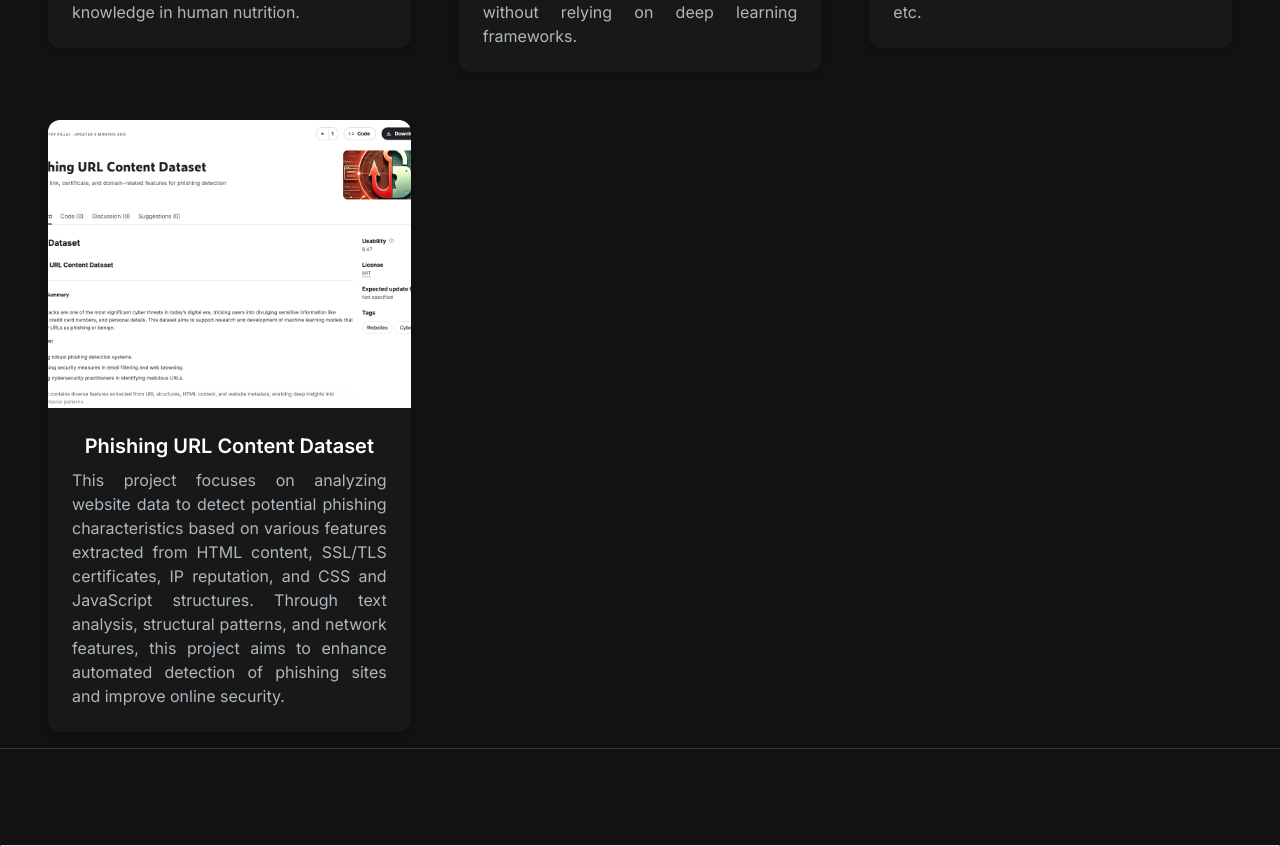
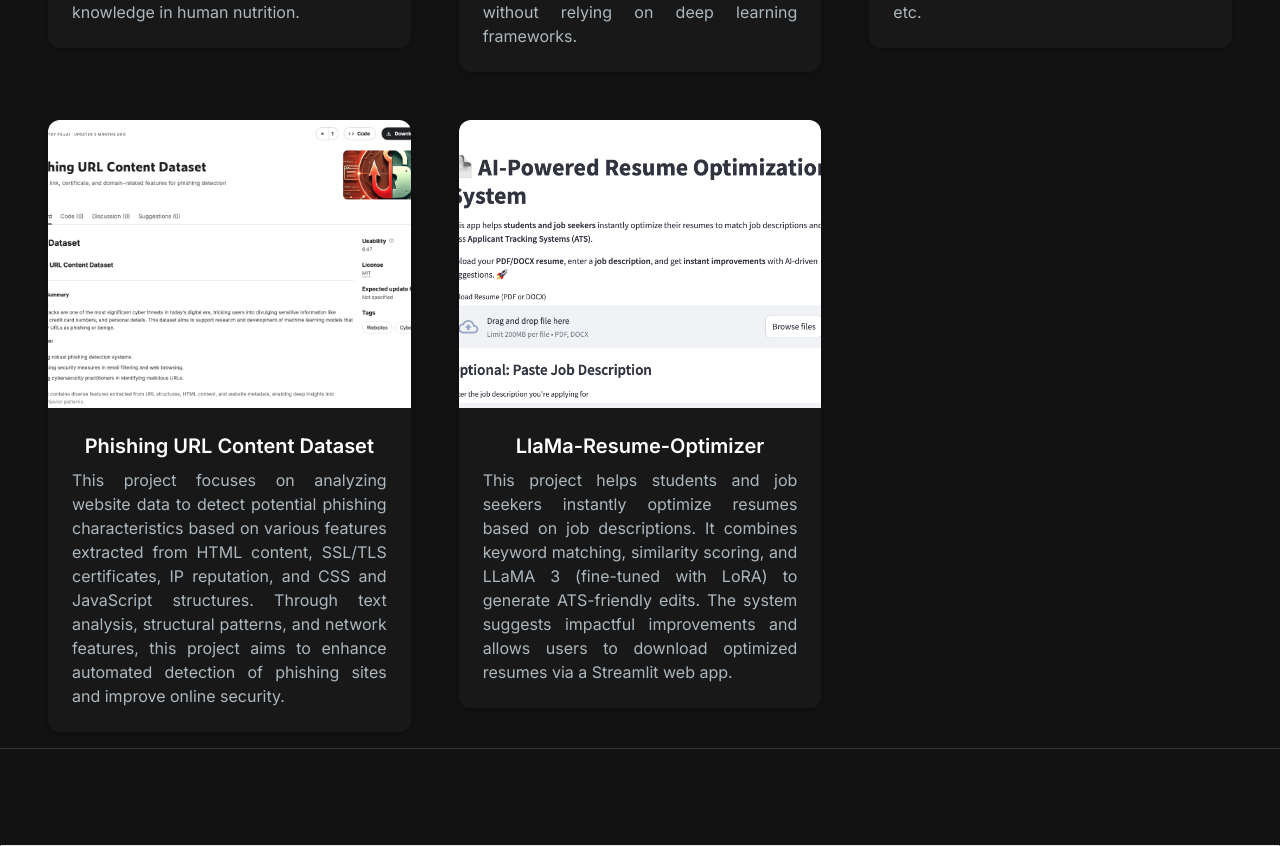
Before and after one commit to aaditey932/portfolio-website, a Next.js app in the folder portfolio-website/: page / in a window 1280 px wide. Shown: the part 3144-3990 px from the top of the page. Built offline with nearby package versions, Linux system fonts and the light colour scheme.

Commit message:
added llama project

```diff
--- a/portfolio-website/src/app/components/ProjectsSection.jsx
+++ b/portfolio-website/src/app/components/ProjectsSection.jsx
@@ -39,6 +39,15 @@ const projectsData = [
     image: "/images/projects/phishing-url-content-dataset.png",
     tag: ["All", "Web"],
     gitUrl: "https://github.com/aaditey932/AIPI-510-Dataset-Project",
+    previewUrl: "/"
+  },
+  {
+    id: 5,
+    title: "LlaMa-Resume-Optimizer",
+    description: "This project helps students and job seekers instantly optimize resumes based on job descriptions. It combines keyword matching, similarity scoring, and LLaMA 3 (fine-tuned with LoRA) to generate ATS-friendly edits. The system suggests impactful improvements and allows users to download optimized resumes via a Streamlit web app.",
+    image: "/images/projects/llama-optimizer.png",
+    tag: ["All", "Web"],
+    gitUrl: "https://github.com/aaditey932/llm-resume-optimizer/tree/main",
     previewUrl: "/"
   }
 
```
Also changed, not shown: portfolio-website/public/images/projects/llama-optimizer.png (added).
